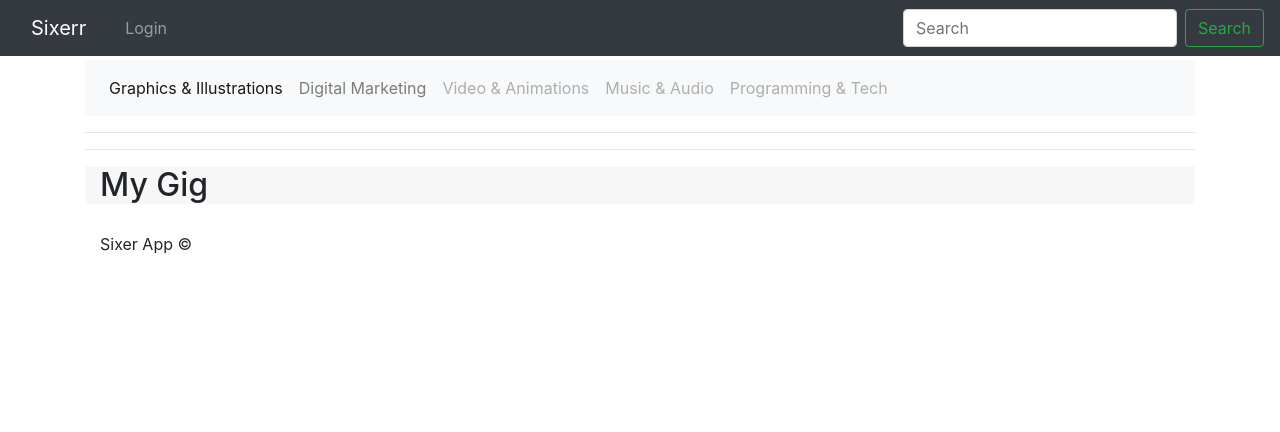
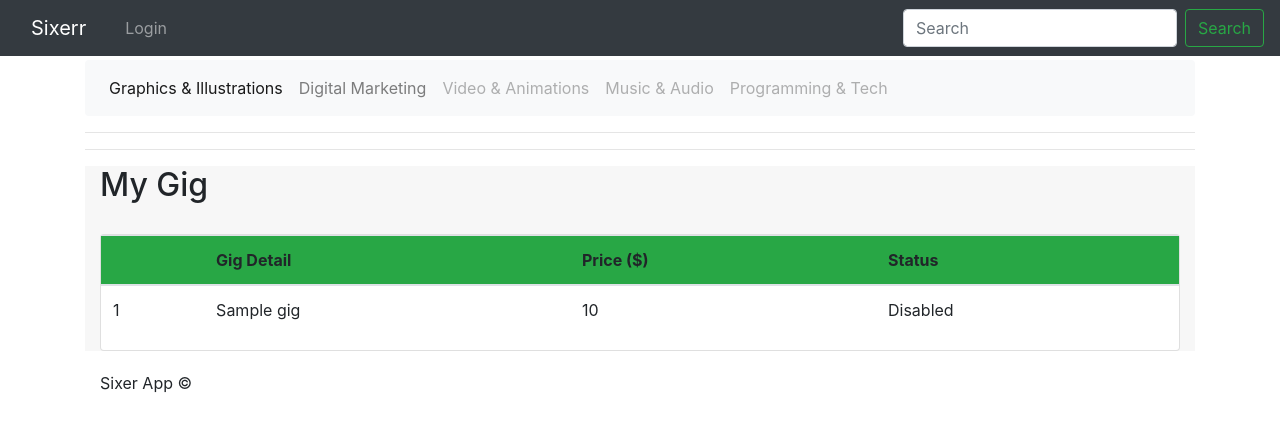
Before and after one commit to Michi441/PythonMarketplace, a Django app: template sixerapp/templates/my_gigs.html in a window 1280 px wide. Shown: the top 432 px of the page. Run offline with Django 3.2, Linux system fonts and the light colour scheme; the template is opened without the code that fills it: most values are stand-ins (such as "Sample title", 1, 10 or a date in 2020); some libraries are stand-ins or nearby versions.

Commit message:
Added my_gigs detail page

```diff
--- a/sixerapp/templates/my_gigs.html
+++ b/sixerapp/templates/my_gigs.html
@@ -3,5 +3,30 @@
 {% load staticfiles %}
 
 {% block page %}
-  <h2>My Gig</h2>
+
+  <h2 style="margin-bottom: 30px">My Gig</h2>
+  <div class="card">
+    <table class="table table-borderend tabled-striped">
+      <thead class="bg-success">
+        <tr>
+          <th>
+            <th>Gig Detail</th>
+            <th>Price ($)</th>
+            <th>Status </th>
+          </th>
+        </tr>
+      </thead>
+
+      <tbody>
+        {% for gig in gigs %}
+        <tr>
+          <td>{{ forloop.counter}}</td>
+          <td>{{ gig.title }}</td>
+          <td>{{ gig.price }}</td>
+          <td> {% if gig.status %} Active {% else %} Disabled {% endif %}</td>
+        </tr>
+        {% endfor %}
+      </tbody>
+    </table>
+  </div>
 {% endblock %}
```
